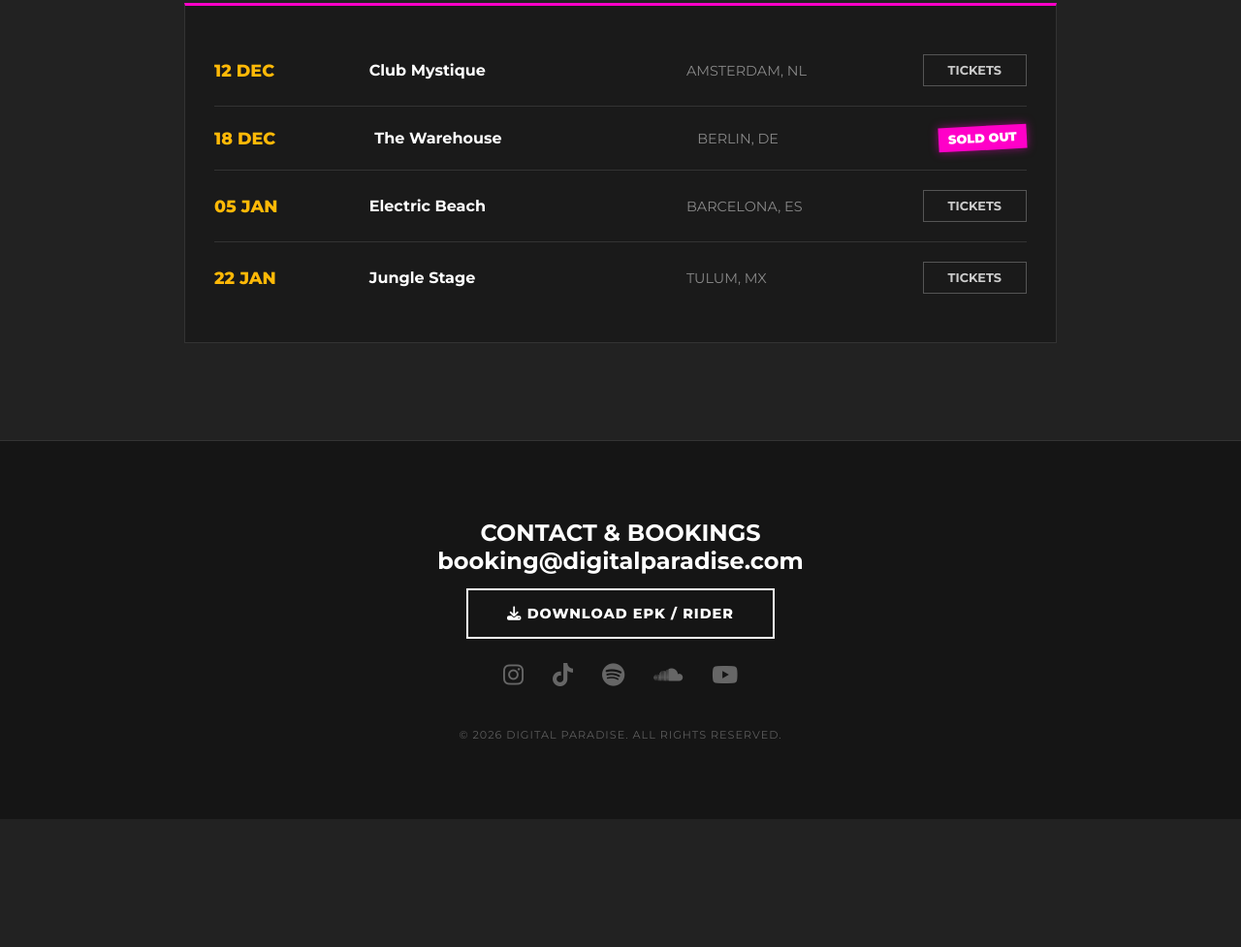
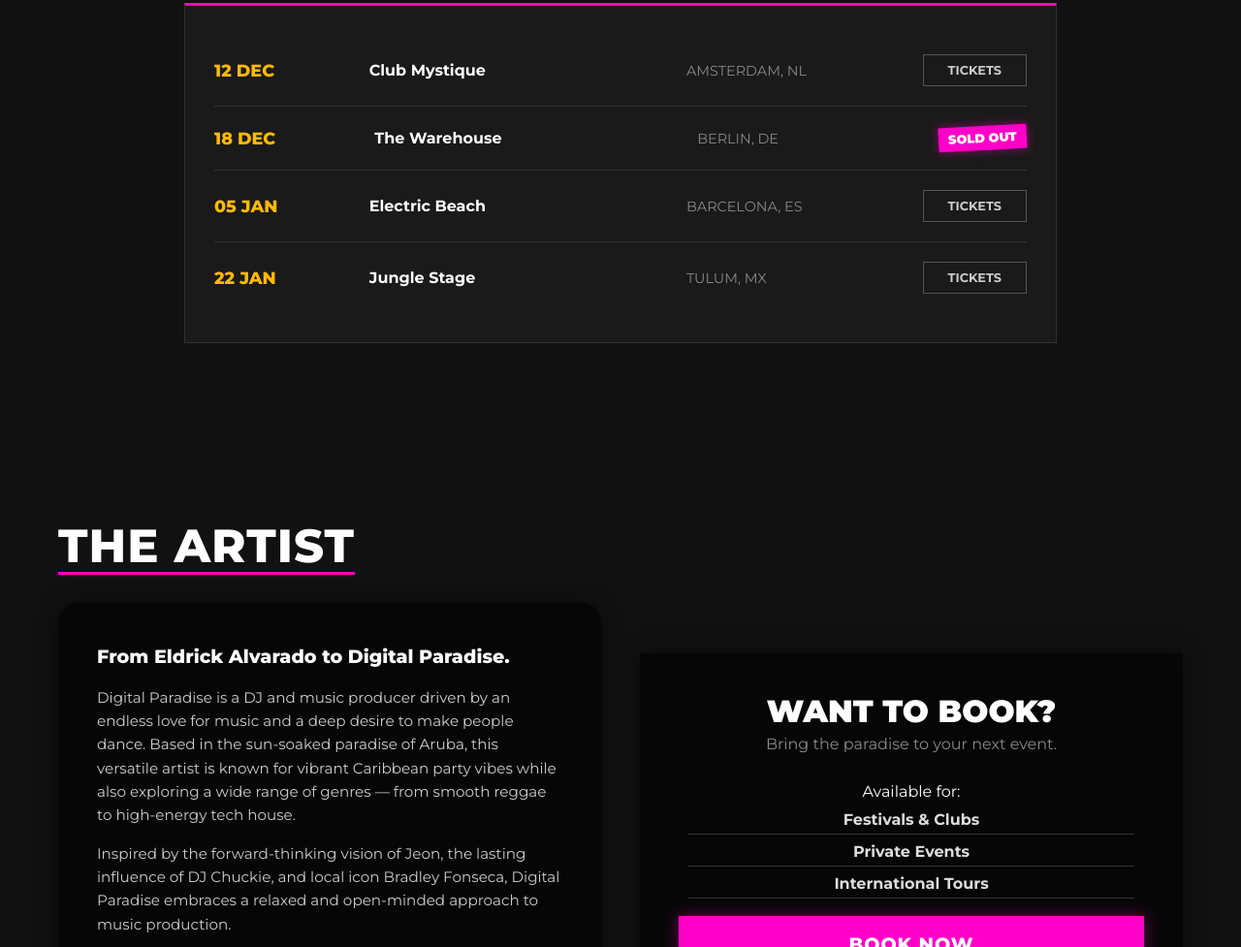
Before and after one commit to kucar37/digital-paradise, a plain HTML site: page index.html in a window 1280 px wide. Shown: the part 1823-2800 px from the top of the page at 97% size. Before the commit the page ends 2668 px from the top, so only its background shows below. Drawn offline with Linux system fonts and the light colour scheme.

Commit message:
background color change, added bio and booking section

```diff
--- a/index.html
+++ b/index.html
@@ -23,10 +23,11 @@
                 </a>
             </div>
             <ul class="nav-links">
+                <li><a href="#bio">Bio</a></li>
                 <li><a href="#music">Music</a></li>
                 <li><a href="#tour">Tour</a></li>
                 <li><a href="#epk">EPK</a></li>
-                <li><a href="#contact">Contact</a></li>
+                <li><a href="#booking">Contact</a></li>
             </ul>
             <div class="social-icons">
                 <a href="https://www.instagram.com/digital_paradise297"
@@ -35,7 +36,7 @@
                 <a href="https://www.tiktok.com/@digitalparadise297"
                     target="_blank" aria-label="TikTok"><i
                         class="fab fa-tiktok"></i></a>
-                <a href="https://open.spotify.com/artist/YOUR_SPOTIFY_ID"
+                <a href="https://open.spotify.com/artist/38XsZZklTRGPT3n1plEdB6"
                     target="_blank" aria-label="Spotify"><i
                         class="fab fa-spotify"></i></a>
                 <a href="https://soundcloud.com/thedigitalparadise"
@@ -48,20 +49,18 @@
             <div class="hero-content">
                 <h1 class="main-title">DIGITAL PARADISE</h1>
                 <p class="subtitle">Tropical • Ritualistic • Electronic</p>
-                <a href="#music" class="cta-button">Listen Now</a>
+                <a href="#booking" class="cta-button">Book Now</a>
             </div>
         </header>
 
         <section id="music" class="content-section">
             <h2 class="section-title">LISTEN NOW</h2>
             <div class="embed-grid">
-
                 <div class="embed-card">
                     <h3 class="embed-title"><i class="fab fa-spotify"></i>
                         Spotify</h3>
                     <p class="embed-desc">Stream my latest tracks and
                         playlists.</p>
-
                     <div class="iframe-container">
                         <iframe style="border-radius:12px"
                             src="https://open.spotify.com/embed/album/641rp74G1OQkbITkHPHy7M?utm_source=generator&theme=0"
@@ -71,12 +70,10 @@
                             loading="lazy"></iframe>
                     </div>
                 </div>
-
                 <div class="embed-card">
                     <h3 class="embed-title" style="color: #FF0000;"><i
                             class="fab fa-youtube"></i> YouTube</h3>
                     <p class="embed-desc">Watch official videos & live sets.</p>
-
                     <div class="iframe-container">
                         <iframe width="100%" height="352"
                             src="https://www.youtube-nocookie.com/embed/jgwUnvl9kGw"
@@ -86,48 +83,95 @@
                             style="border-radius: 12px;"></iframe>
                     </div>
                 </div>
-
             </div>
         </section>
 
         <section id="tour" class="content-section gradient-bg">
             <h2 class="section-title">UPCOMING RITUALS</h2>
             <div class="tour-table">
-
                 <div class="tour-row">
                     <span class="date">12 DEC</span>
                     <span class="venue">Club Mystique</span>
                     <span class="city">AMSTERDAM, NL</span>
                     <a href="#" class="ticket-btn">Tickets</a>
                 </div>
-
                 <div class="tour-row">
                     <span class="date">18 DEC</span>
                     <span class="venue">The Warehouse</span>
                     <span class="city">BERLIN, DE</span>
                     <span class="sold-out">SOLD OUT</span>
                 </div>
-
                 <div class="tour-row">
                     <span class="date">05 JAN</span>
                     <span class="venue">Electric Beach</span>
                     <span class="city">BARCELONA, ES</span>
                     <a href="#" class="ticket-btn">Tickets</a>
                 </div>
-
                 <div class="tour-row">
                     <span class="date">22 JAN</span>
                     <span class="venue">Jungle Stage</span>
                     <span class="city">TULUM, MX</span>
                     <a href="#" class="ticket-btn">Tickets</a>
                 </div>
-
             </div>
         </section>
 
+        <div class="split-wrapper">
+
+            <section id="bio" class="split-side bio-side">
+                <h2 class="section-title text-left">THE ARTIST</h2>
+                <div class="bio-content">
+                    <p class="bio-intro">From Eldrick Alvarado to Digital
+                        Paradise.</p>
+                    <p>Digital Paradise is a DJ and music producer driven by an
+                        endless love for music and a deep desire to make people
+                        dance. Based in the sun-soaked paradise of Aruba, this
+                        versatile artist is known for vibrant Caribbean party
+                        vibes while also exploring a wide range of genres — from
+                        smooth reggae to high-energy tech house.</p>
+                    <p>Inspired by the forward-thinking vision of Jeon, the
+                        lasting influence of DJ Chuckie, and local icon Bradley
+                        Fonseca, Digital Paradise embraces a relaxed and
+                        open-minded approach to music production.</p>
+                    <p>Through a unique blend of music selection, refined mixing
+                        techniques, and a powerful stage presence, Digital
+                        Paradise excels at creating unforgettable
+                        experiences.</p>
+
+                    <div class="bio-tags">
+                        <span class="tag">DJ</span>
+                        <span class="tag">PRODUCER</span>
+                        <span class="tag">ARUBA</span>
+                    </div>
+                </div>
+            </section>
+
+            <section id="booking" class="split-side booking-side">
+                <div class="booking-box">
+                    <h2>WANT TO BOOK?</h2>
+                    <p class="booking-sub">Bring the paradise to your next
+                        event.</p>
+
+                    <div class="booking-details">
+                        <p>Available for:</p>
+                        <ul>
+                            <li>Festivals & Clubs</li>
+                            <li>Private Events</li>
+                            <li>International Tours</li>
+                        </ul>
+                    </div>
+
+                    <a href="mailto:booking@digitalparadise.com"
+                        class="cta-button big-btn">
+                        BOOK NOW
+                    </a>
+                    <p class="email-link">booking@digitalparadise.com</p>
+                </div>
+            </section>
+
+        </div>
+
         <footer id="contact">
-            <h2>CONTACT & BOOKINGS</h2>
-            <p class="email-display">booking@digitalparadise.com</p>
 
             <div class="epk-download">
                 <a href="#" class="cta-button secondary"><i
@@ -139,7 +183,7 @@
                     target="_blank"><i class="fab fa-instagram"></i></a>
                 <a href="https://www.tiktok.com/@digitalparadise297"
                     target="_blank"><i class="fab fa-tiktok"></i></a>
-                <a href="https://open.spotify.com/artist/YOUR_SPOTIFY_ID"
+                <a href="https://open.spotify.com/artist/38XsZZklTRGPT3n1plEdB6"
                     target="_blank"><i class="fab fa-spotify"></i></a>
                 <a href="https://soundcloud.com/thedigitalparadise"
                     target="_blank"><i class="fab fa-soundcloud"></i></a>
--- a/style.css
+++ b/style.css
@@ -1,6 +1,6 @@
 /* --- VARIABLES --- */
 :root {
-  --bg-black: #222222;
+  --bg-black: #111111;
   --accent-gold: #ffb907;
   --neon-pink: #ff00c8;
   --white: #ffffff;
@@ -122,7 +122,7 @@ a {
   background-size: cover;
   background-position: center;
   background-repeat: no-repeat;
-  background-blend-mode: multiply; /* Key for high contrast */
+  background-blend-mode: multiply;
   display: flex;
   justify-content: center;
   align-items: center;
@@ -390,6 +390,135 @@ footer {
   letter-spacing: 1px;
 }
 
+/* --- SPLIT LAYOUT (Bio Left / Booking Right) --- */
+.split-wrapper {
+  display: flex;
+  max-width: 1200px;
+  margin: 0 auto;
+  padding: 80px 20px;
+  gap: 40px;
+  align-items: flex-start;
+}
+
+.split-side {
+  flex: 1;
+}
+
+/* --- LEFT SIDE: BIO STYLING --- */
+.text-left {
+  text-align: left;
+  margin-bottom: 30px;
+}
+
+.bio-content {
+  background: rgba(0, 0, 0, 0.6);
+  backdrop-filter: blur(10px);
+  padding: 40px;
+  border-radius: 20px;
+  box-shadow: 0 0 20px rgba(0, 0, 0, 0.5);
+}
+
+.bio-content p {
+  margin-bottom: 15px;
+  line-height: 1.6;
+  color: #ccc;
+  font-size: 0.95rem;
+}
+
+.bio-intro {
+  font-size: 1.2rem !important;
+  font-weight: 800;
+  color: var(--white) !important;
+}
+
+.bio-tags {
+  margin-top: 20px;
+  display: flex;
+  gap: 10px;
+}
+
+.tag {
+  border: 1px solid var(--accent-gold);
+  color: var(--accent-gold);
+  padding: 5px 12px;
+  border-radius: 50px;
+  font-size: 0.7rem;
+  font-weight: 700;
+  letter-spacing: 1px;
+}
+
+/* --- RIGHT SIDE: BOOKING STYLING --- */
+.booking-box {
+  background: rgba(0, 0, 0, 0.6);
+  backdrop-filter: blur(10px);
+  padding: 40px;
+  text-align: center;
+  box-shadow: 0 0 20px rgba(0, 0, 0, 0.5);
+  margin-top: 140px;
+  position: sticky;
+  top: 100px;
+}
+
+.booking-box h2 {
+  font-size: 2rem;
+  font-weight: 900;
+  text-transform: uppercase;
+  margin-bottom: 5px;
+}
+
+.booking-sub {
+  color: #888;
+  margin-bottom: 30px;
+}
+
+.booking-details ul {
+  list-style: none;
+  margin: 10px;
+  color: #ddd;
+  font-weight: 700;
+}
+
+.booking-details li {
+  margin-bottom: 8px;
+  border-bottom: 1px solid #333;
+  padding-bottom: 5px;
+  display: inline-block;
+  width: 100%;
+}
+
+.big-btn {
+  width: 100%;
+  display: block;
+  font-size: 1.2rem;
+  padding: 15px;
+  margin-bottom: 15px;
+}
+
+.email-link {
+  font-size: 0.9rem;
+  color: #666;
+}
+
+/* --- FOOTER TWEAKS --- */
+.epk-download {
+  margin-bottom: 30px;
+}
+
+/* --- MOBILE RESPONSIVE --- */
+@media (max-width: 900px) {
+  .split-wrapper {
+    flex-direction: column;
+  }
+
+  .split-side {
+    width: 100%;
+  }
+
+  .text-left {
+    text-align: center;
+  }
+}
+
 /* --- RESPONSIVE --- */
 @media (max-width: 768px) {
   .main-title {
```
